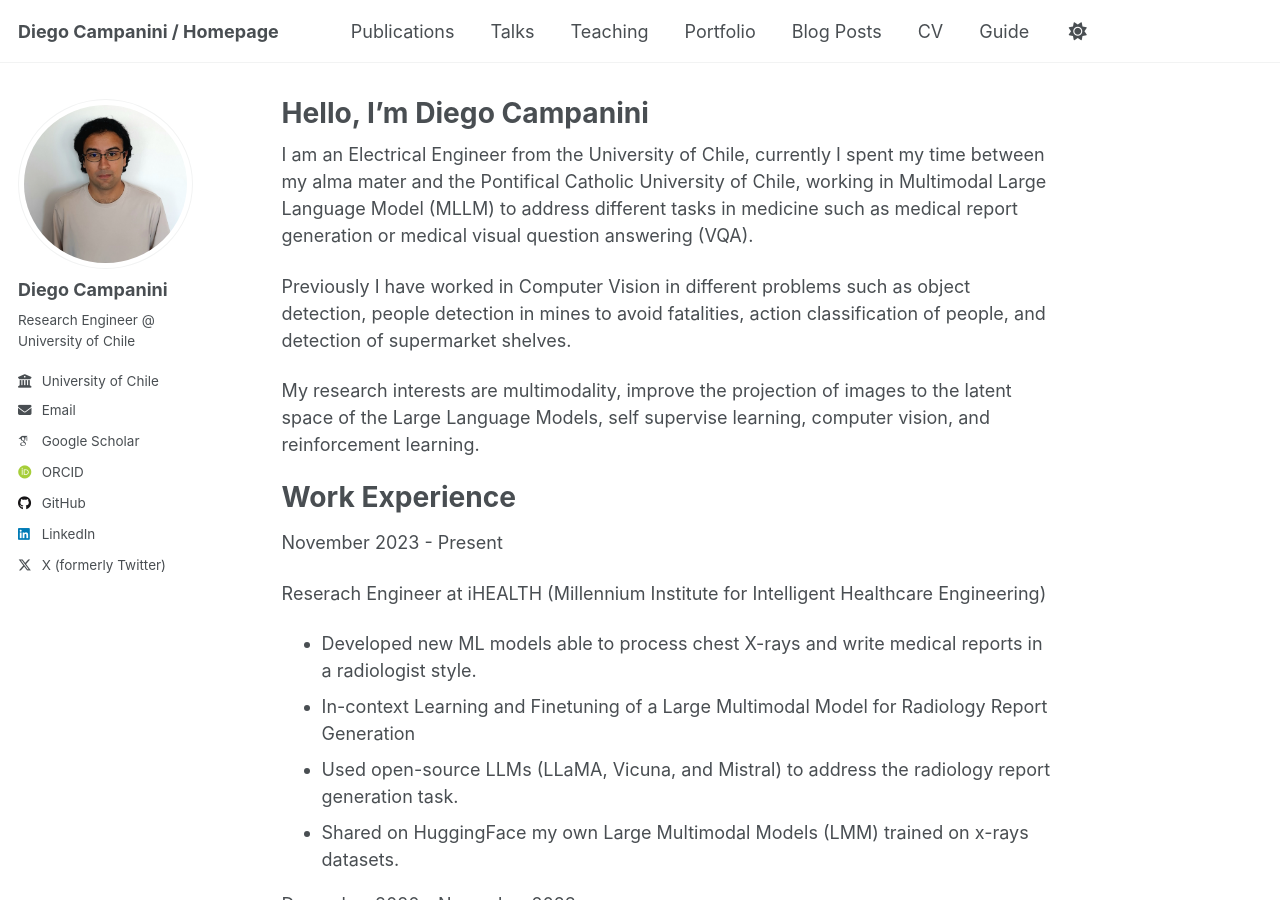
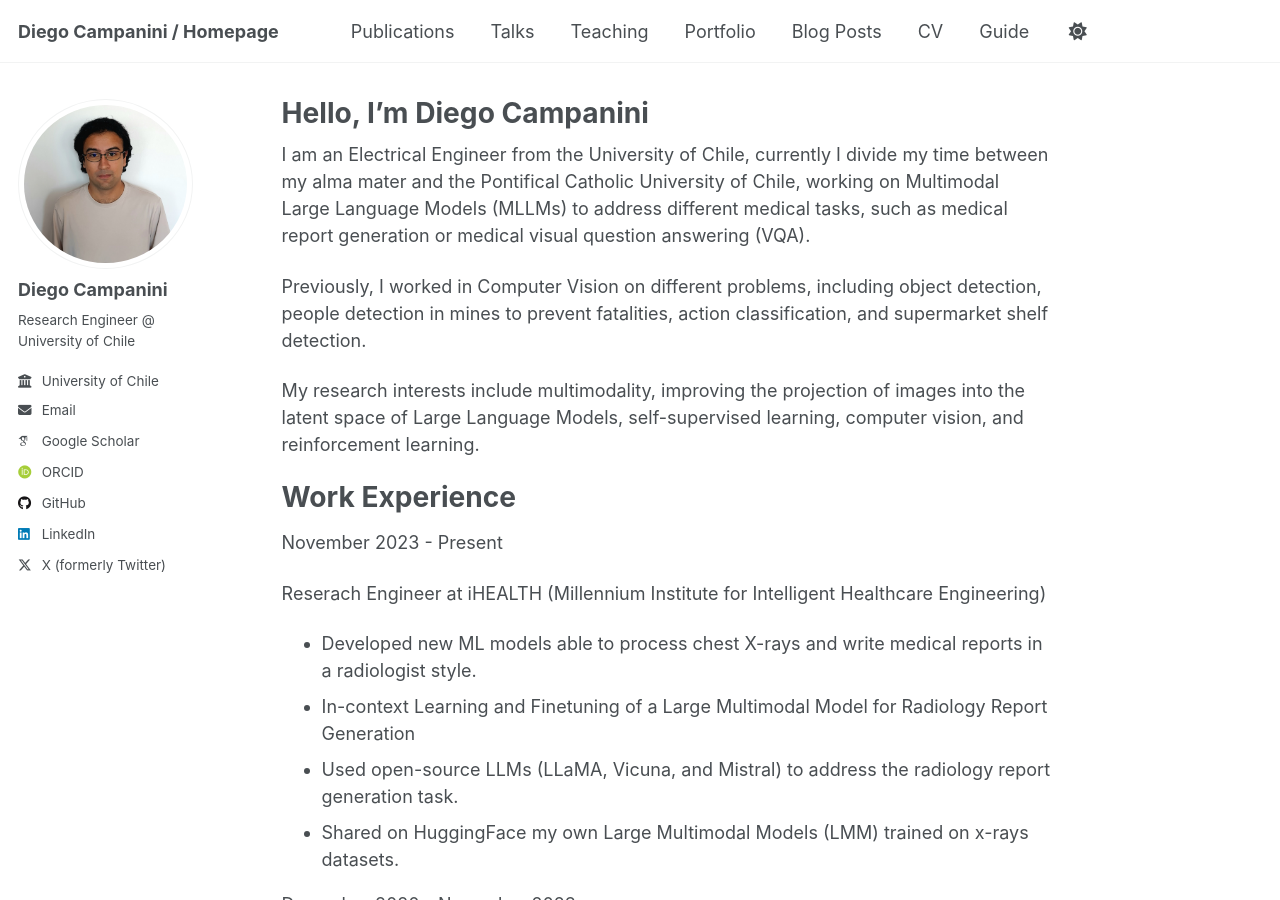
Before and after one commit to dcampanini/dcampanini.github.io, a Jekyll site: the page built from _pages/about.md, in a window 1280 px wide and 900 px high. Built offline with Jekyll 4.4.1, drawn with Linux system fonts in a browser that asks for light colours; some web fonts are replaced; some of the changed text lies outside the part shown.

Commit message:
add paper 1 and url link

```diff
--- a/_pages/about.md
+++ b/_pages/about.md
@@ -7,11 +7,11 @@
   - /about.html
 ---
 
-I am an Electrical Engineer from the University of Chile, currently I spent my time between my alma mater and the Pontifical Catholic University of Chile, working in Multimodal Large Language Model (MLLM) to address different tasks in medicine such as medical report generation or medical visual question answering (VQA).
+I am an Electrical Engineer from the University of Chile, currently I divide my time between my alma mater and the Pontifical Catholic University of Chile, working on Multimodal Large Language Models (MLLMs) to address different medical tasks, such as medical report generation or medical visual question answering (VQA).
 
-Previously I have worked in Computer Vision in different problems such as object detection, people detection in mines to avoid fatalities, action classification of people, and detection of supermarket shelves.
+Previously, I worked in Computer Vision on different problems, including object detection, people detection in mines to prevent fatalities, action classification, and supermarket shelf detection.
 
-My research interests are multimodality, improve the projection of images to the latent space of the Large Language Models, self supervise learning, computer vision, and reinforcement learning.
+My research interests include multimodality, improving the projection of images into the latent space of Large Language Models, self-supervised learning, computer vision, and reinforcement learning.
 
 
 Work Experience
@@ -49,7 +49,7 @@
 ======
 2024
 
-ihealth-chile-1 at rrg24: In-context learning and finetuning of a large multimodal model for radiology report generation. Diego Campanini, Oscar Loch, Pablo Messina, Rafael Elberg, Denis Parra. Proceedings of the 23rd Workshop on Biomedical Natural Language Processing
+[ihealth-chile-1 at rrg24: In-context learning and finetuning of a large multimodal model for radiology report generation.](https://aclanthology.org/2024.bionlp-1.52.pdf) Diego Campanini, Oscar Loch, Pablo Messina, Rafael Elberg, Denis Parra. Proceedings of the 23rd Workshop on Biomedical Natural Language Processing
 
 
 
```
